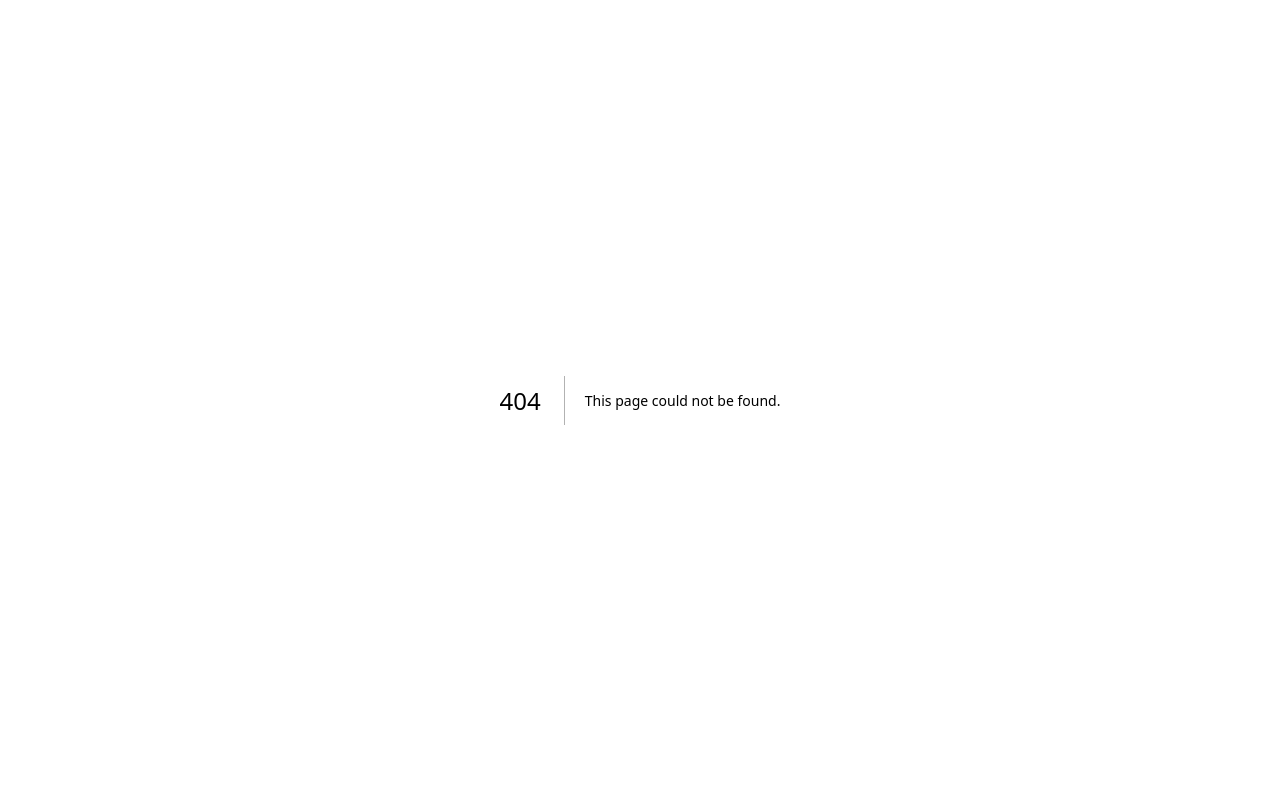
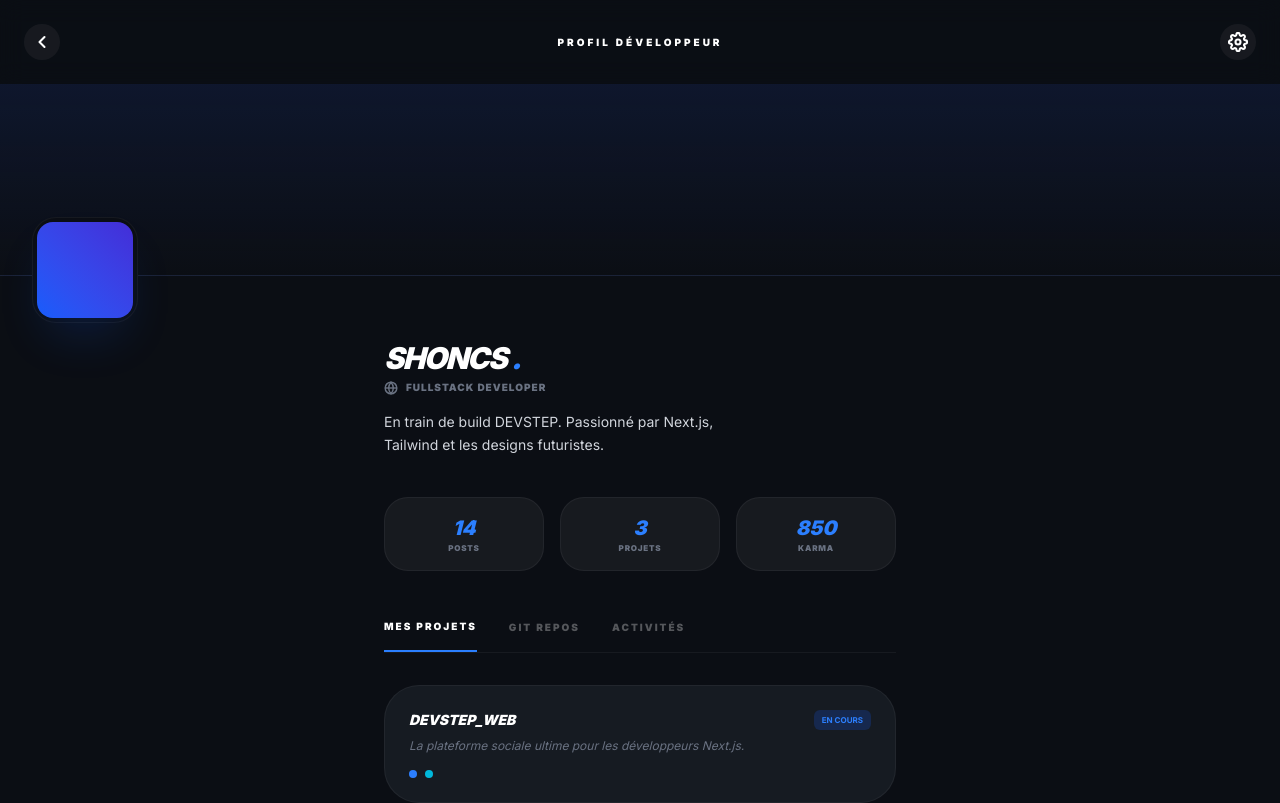
Before and after one commit to davidbyadunia04-stack/DevStep, a Next.js app: page /profile in a window 1280 px wide. Before the commit this address had no page. Built offline with nearby package versions, Linux system fonts and the light colour scheme.

Commit message:
Ajout de la page de profil stylée avec stats et projets

```diff
--- /dev/null
+++ b/app/profile/page.tsx
@@ -0,0 +1,75 @@
+"use client"
+import { useState } from 'react'
+import Link from 'next/link'
+
+const Icons = {
+  Back: () => <svg width="20" height="20" viewBox="0 0 24 24" fill="none" stroke="currentColor" strokeWidth="2.5" strokeLinecap="round" strokeLinejoin="round"><path d="m15 18-6-6 6-6"/></svg>,
+  Settings: () => <svg width="20" height="20" viewBox="0 0 24 24" fill="none" stroke="currentColor" strokeWidth="2.5" strokeLinecap="round" strokeLinejoin="round"><circle cx="12" cy="12" r="3"/><path d="M19.4 15a1.65 1.65 0 0 0 .33 1.82l.06.06a2 2 0 0 1 0 2.83 2 2 0 0 1-2.83 0l-.06-.06a1.65 1.65 0 0 0-1.82-.33 1.65 1.65 0 0 0-1 1.51V21a2 2 0 0 1-2 2 2 2 0 0 1-2-2v-.09A1.65 1.65 0 0 0 9 19.4a1.65 1.65 0 0 0-1.82.33l-.06.06a2 2 0 0 1-2.83 0 2 2 0 0 1 0-2.83l.06-.06a1.65 1.65 0 0 0 .33-1.82 1.65 1.65 0 0 0-1.51-1H3a2 2 0 0 1-2-2 2 2 0 0 1 2-2h.09A1.65 1.65 0 0 0 4.6 9a1.65 1.65 0 0 0-.33-1.82l-.06-.06a2 2 0 0 1 0-2.83 2 2 0 0 1 2.83 0l.06.06a1.65 1.65 0 0 0 1.82.33H9a1.65 1.65 0 0 0 1-1.51V3a2 2 0 0 1 2-2 2 2 0 0 1 2 2v.09a1.65 1.65 0 0 0 1 1.51 1.65 1.65 0 0 0 1.82-.33l.06-.06a2 2 0 0 1 2.83 0 2 2 0 0 1 0 2.83l-.06.06a1.65 1.65 0 0 0-.33 1.82V9a1.65 1.65 0 0 0 1.51 1H21a2 2 0 0 1 2 2 2 2 0 0 1-2 2h-.09a1.65 1.65 0 0 0-1.51 1Z"/></svg>,
+  Globe: () => <svg width="14" height="14" viewBox="0 0 24 24" fill="none" stroke="currentColor" strokeWidth="2.5"><circle cx="12" cy="12" r="10"/><line x1="2" y1="12" x2="22" y2="12"/><path d="M12 2a15.3 15.3 0 0 1 4 10 15.3 15.3 0 0 1-4 10 15.3 15.3 0 0 1-4-10 15.3 15.3 0 0 1 4-10z"/></svg>
+}
+
+export default function ProfilePage() {
+  return (
+    <div className="min-h-screen bg-[#0b0e14] text-white font-sans">
+
+      {/* HEADER NAV */}
+      <nav className="p-6 flex justify-between items-center bg-[#0b0e14]/50 backdrop-blur-md sticky top-0 z-50">
+        <Link href="/feed" className="p-2 bg-white/5 rounded-full hover:bg-white/10 transition-all"><Icons.Back /></Link>
+        <span className="font-black uppercase text-[10px] tracking-[0.3em]">Profil Développeur</span>
+        <button className="p-2 bg-white/5 rounded-full hover:bg-white/10 transition-all"><Icons.Settings /></button>
+      </nav>
+
+      {/* HERO SECTION */}
+      <div className="h-48 bg-gradient-to-b from-blue-900/20 to-transparent relative border-b border-white/5">
+        <div className="absolute -bottom-12 left-8 p-1 bg-[#0b0e14] rounded-3xl border border-white/5">
+          <div className="w-24 h-24 bg-gradient-to-tr from-blue-600 to-indigo-700 rounded-2xl shadow-2xl shadow-blue-600/20" />
+        </div>
+      </div>
+
+      <main className="max-w-xl mx-auto px-8 pt-16">
+        {/* INFOS USER */}
+        <div className="mb-10">
+          <h1 className="text-3xl font-black italic tracking-tighter uppercase mb-1">Shoncs <span className="text-blue-500">.</span></h1>
+          <p className="text-gray-500 text-[10px] font-black uppercase tracking-widest flex items-center gap-2">
+            <Icons.Globe /> Fullstack Developer
+          </p>
+          <p className="mt-4 text-sm text-gray-300 leading-relaxed max-w-sm">
+            En train de build DEVSTEP. Passionné par Next.js, Tailwind et les designs futuristes.
+          </p>
+        </div>
+
+        {/* STATS GRID */}
+        <div className="grid grid-cols-3 gap-4 mb-12">
+          {[ {l: 'Posts', v: '14'}, {l: 'Projets', v: '3'}, {l: 'Karma', v: '850'} ].map((s, i) => (
+            <div key={i} className="bg-white/5 border border-white/5 p-4 rounded-3xl text-center">
+              <div className="text-xl font-black italic text-blue-500">{s.v}</div>
+              <div className="text-[8px] font-black uppercase text-gray-500 tracking-widest">{s.l}</div>
+            </div>
+          ))}
+        </div>
+
+        {/* TAB NAVIGATION DANS LE PROFIL */}
+        <div className="flex gap-8 border-b border-white/5 mb-8 overflow-x-auto no-scrollbar">
+           <button className="pb-4 border-b-2 border-blue-500 text-[10px] font-black uppercase tracking-[0.2em]">Mes Projets</button>
+           <button className="pb-4 text-[10px] font-black uppercase tracking-[0.2em] opacity-30 hover:opacity-100 transition-all text-nowrap">Git Repos</button>
+           <button className="pb-4 text-[10px] font-black uppercase tracking-[0.2em] opacity-30 hover:opacity-100 transition-all">Activités</button>
+        </div>
+
+        {/* LISTE DES PROJETS (EMPTY STATE STYLÉ) */}
+        <div className="space-y-4">
+           <div className="group bg-[#161b22] border border-white/5 p-6 rounded-[35px] hover:border-blue-600/30 transition-all cursor-pointer">
+              <div className="flex justify-between items-start mb-2">
+                <h3 className="font-black italic uppercase text-sm group-hover:text-blue-500 transition-colors">DEVSTEP_WEB</h3>
+                <span className="text-[8px] bg-blue-600/20 text-blue-500 px-2 py-1 rounded-md font-bold uppercase">En cours</span>
+              </div>
+              <p className="text-xs text-gray-500 mb-4 line-clamp-2 italic">La plateforme sociale ultime pour les développeurs Next.js.</p>
+              <div className="flex gap-2">
+                <div className="w-2 h-2 rounded-full bg-blue-500" />
+                <div className="w-2 h-2 rounded-full bg-cyan-500" />
+              </div>
+           </div>
+        </div>
+      </main>
+    </div>
+  )
+}
```
